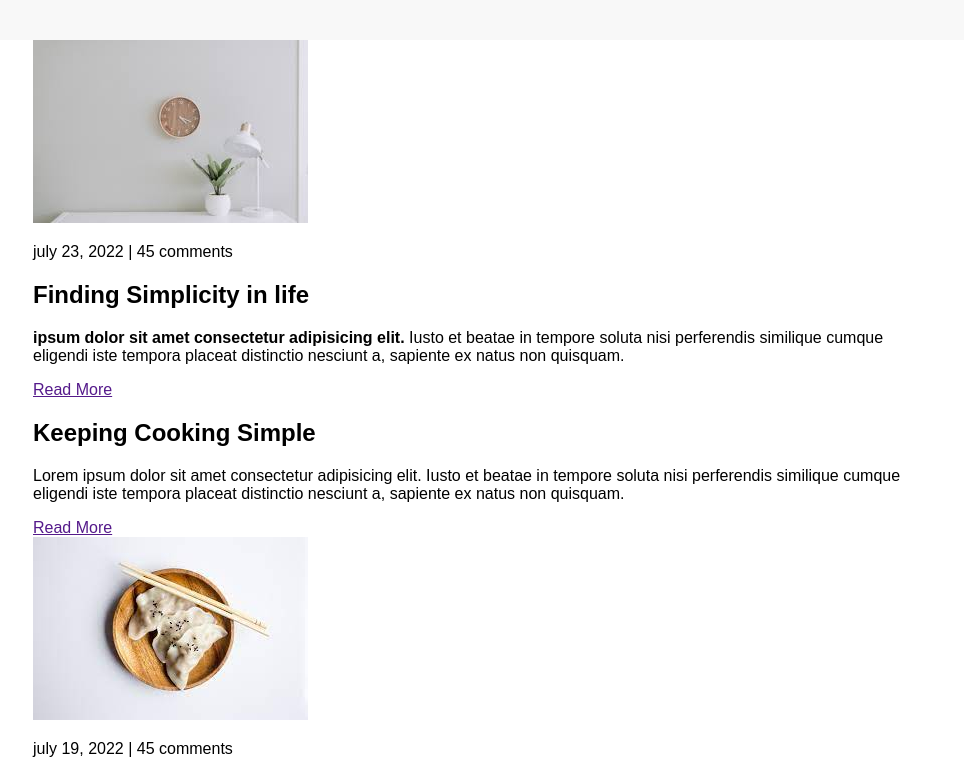
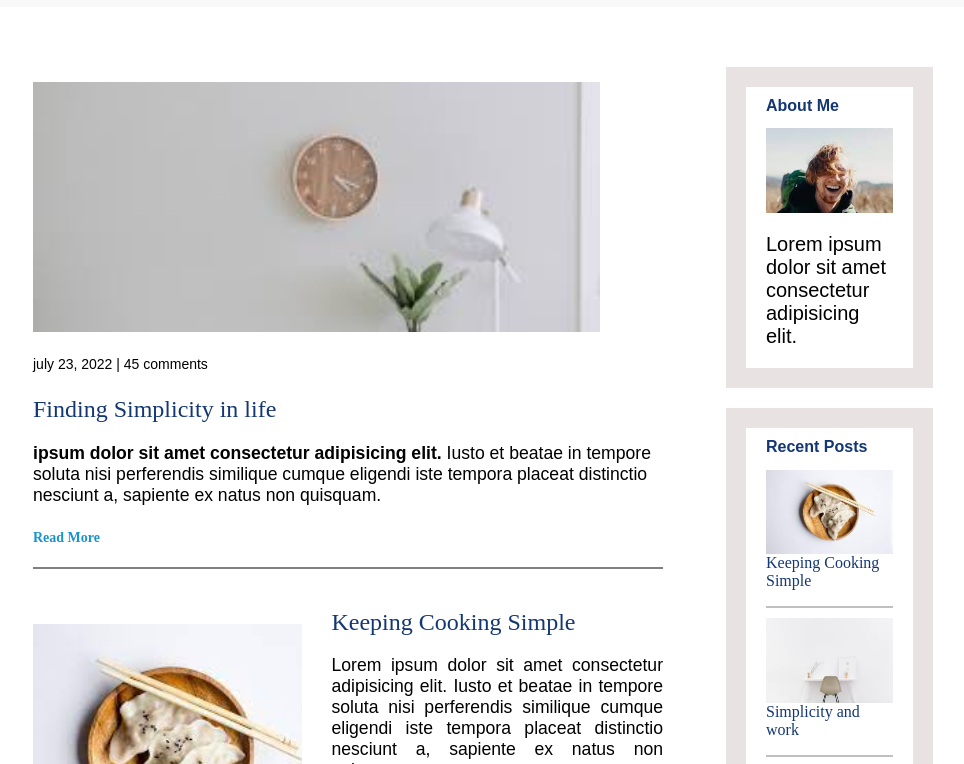
Before and after one commit to hussainHakimi/Simple-life, a plain HTML site: page index.html in a window 1280 px wide. Shown: the part 136-900 px from the top of the page, without its empty margins (157-1121 px from the left). Drawn offline with Linux system fonts and the light colour scheme.

Commit message:
Style is done for all pages.

```diff
--- a/style.css
+++ b/style.css
@@ -1,12 +1,68 @@
 body{
     margin: 0;
     font-family:sans-serif;
+    font-size: 1.25rem;
+    font-weight: 300;
 }
+img{
+    max-width: 100%;
+    display: block;
+}
+
+main img{
+    width: 100%;
+}
+
 
 /*============
     Typohraphy
     ===============
 */
+
+a{
+    color: #1792d2;
+}
+a:hover{
+    color: #143774;
+}
+strong{
+    font-weight: 700;
+}
+h1,
+h2,
+h3,
+.article_title
+{
+    font-family: 'lora', serif;
+    font-weight: 400;
+    color: #143774;
+    margin-top: 0;
+}
+h3{
+    color: #1792d2;
+}
+
+.article_title{
+    font-size: 1.5rem;
+}
+.article_read_more,
+.article_info{
+    font-size: .875rem;
+}
+.article_info{
+    margin: 1.5rem 0;
+}
+.article_read_more{
+    font-family: 'ubanto', serif;
+    color: #1792d2;
+    text-decoration: none;
+    font-weight: 700;
+}
+.article_read_more:hover{
+    color: #143774;
+    text-decoration: underline;
+}
+
 
 /*============
     Layout
@@ -18,23 +74,47 @@ body{
     margin: auto;
 }
 .container_nav{
+    /* display: flex;
+    justify-content: space-between;
+    flex-direction: column;
+    align-items: center ; */
+
+}
+.container_flex{
     display: flex;
     justify-content: space-between;
+    flex-direction: column;
 }
-
 
 header{
     background: #f8f8f8;
     padding: 2em 0;
+    text-align: center;
+    margin-bottom: 3em;
 }
 
+
 @media(max-width:675px){
-    .container_nav{
-        flex-direction: column;
-        align-items: center ;
+    .site_title img{
+        margin: auto;
     }
+}
+@media(min-width:675px){
+    .container_flex{
+        flex-direction: row;
+        justify-content: space-between;
+    }
+    main{
+        width: 70%;
+    }
+    aside{
+        width: 23%;
+        min-width: 200px;
+    }
+}
 
-}
+
+
 /* Navigation */
 
 nav ul{
@@ -72,3 +152,118 @@ nav a:focus{
         margin:.5em 0;
     }
 }
+
+.first_article{
+    border-bottom: 2px solid gray;
+    padding-bottom: 1em;
+    margin-bottom: 2em;
+
+}
+.recent_article{
+    display: flex;
+    flex-direction: column;
+}
+
+.recent_articel_main{
+    order:2
+}
+
+.recent_articel_img{
+    order: 1;
+}
+
+.article_body{
+    font-size: 1rem;
+}
+
+.first_article img{
+    max-height: 250px;
+}
+
+@media(min-width:675px){
+    .recent_article{
+        flex-direction: row;
+        justify-content: space-between;
+    }
+    .recent_articel_main{
+        width: 68%;
+        text-align: justify;
+    }
+    .recent_articel_img{
+        width: 27%;
+    }
+    .article_img{
+        width: 90%;
+        min-height: 250px;
+        object-fit: cover;
+        margin-right: 10px;
+        margin-top: 15px;
+    }
+    .article_body{
+        font-size: 1.1rem;
+    }
+    .first_article img{
+        max-height: 250px;
+    }
+
+}
+
+/*  Wedgets */
+.sidebar_widget{
+    border: 20px solid rgb(232, 226, 226);
+    margin-bottom: 20px;
+    padding: 0px 20px;
+}
+.about_img{
+    width: 100%;
+    max-height: 85px;
+    object-fit: cover;
+}
+.widget_title{
+    font-family: 'Ubuntu', sans-serif;
+    font-weight: 700;
+    padding-top: 10px;
+}
+.widget_title,
+.widget_post_title{
+    font-size: 1rem;
+}
+.widget_post_title{
+    color: #143774;
+}
+.widget_recent_post{
+    display: flex;
+    flex-direction: column;
+    border-bottom: 2px solid silver;
+    margin-bottom: 10px;
+}
+.widget_recent_post:last-child{
+    border-bottom: none;
+}
+.widget_post_title{
+    order: 3;
+}
+.widget_img{
+    order: 2;
+}
+
+
+
+/* About Page */
+.image_full{
+    width: 100% ;
+    max-height: 300px;
+    object-fit: cover;
+}
+
+/* Footer */
+footer{
+    width: 100%;
+    background: #143774;
+    color: #fff;
+    text-align: center;
+    padding: .8em 0;
+}
+footer p{
+    font-size: 1rem;
+}
```
